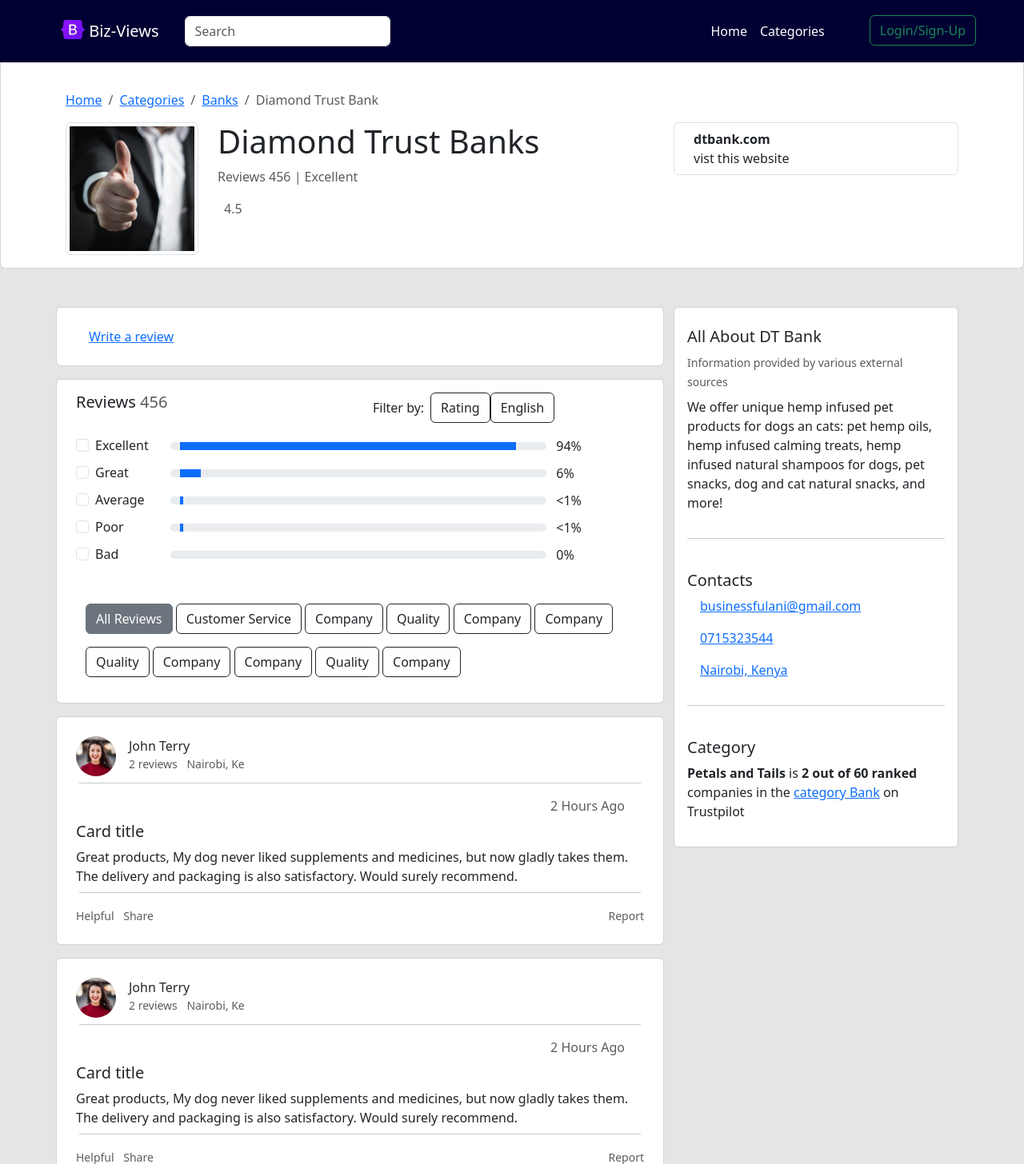
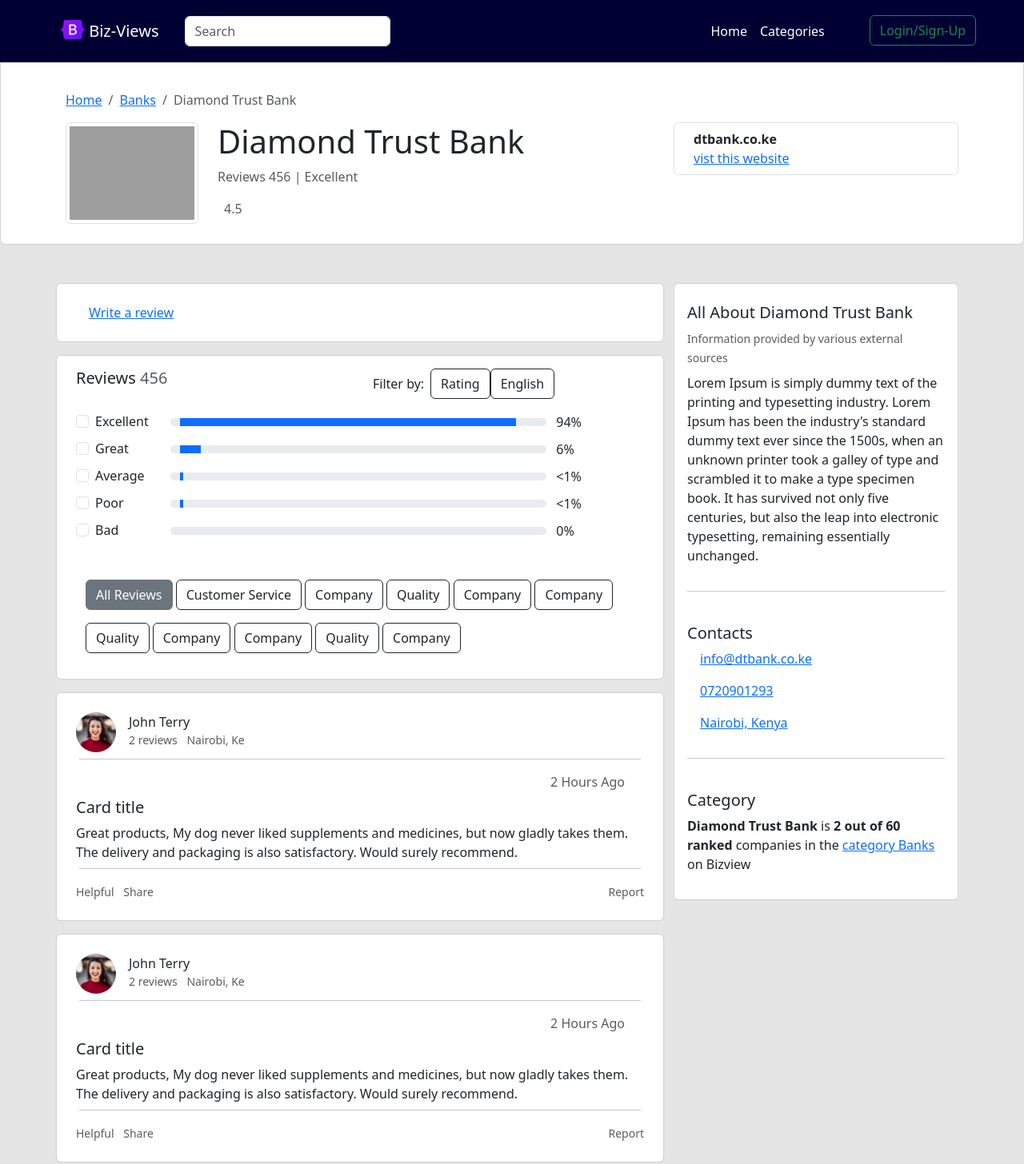
Before and after one commit to MalonzaElkanah/Review-App, a Django app: page /business/1/1/ in a window 1280 px wide. Shown: the top 1456 px of the page at 80% size. Run offline with Django 3.2, Linux system fonts and the light colour scheme; data comes from the database, SQL or seed files in the repository; both versions use the stored data as it was after the commit; some libraries are stand-ins or nearby versions; grey boxes are pictures that could not be loaded.

Commit message:
Business Review update

```diff
--- a/business/models.py
+++ b/business/models.py
@@ -1,5 +1,6 @@
 from django.db import models
 from django.contrib.auth.models import User
+from urllib.parse import urlparse
 
 
 class UserProfile(models.Model):
@@ -39,6 +40,12 @@ class Business(models.Model):
 	def __str__(self):
 		return self.name
 
+	def website_name(self):
+		website = self.website
+		domain = urlparse(website).netloc
+		return domain
+
+
 
 class Review(models.Model):
 	business = models.ForeignKey(Business, on_delete=models.CASCADE)
--- a/business/templates/reviews/business-reviews.html
+++ b/business/templates/reviews/business-reviews.html
@@ -3,6 +3,9 @@
 {% load static %}
 
 {% block title %} Business Reviews {% endblock %}
+{% block css %}
+	<link href="{% static 'main/css/page/business-reviews.css' %}" rel="stylesheet">
+{% endblock %}
 
 {% block content %}
 <main class="main-index">
@@ -14,19 +17,18 @@
 				<nav aria-label="breadcrumb">
 				  	<ol class="breadcrumb">
 				    	<li class="breadcrumb-item"><a href="{% url 'index' %}">Home</a></li>
-				    	<li class="breadcrumb-item"><a href="#">Categories</a></li>
-				    	<li class="breadcrumb-item"><a href="#">Banks</a></li>
-				    	<li class="breadcrumb-item active" aria-current="page">Diamond Trust Bank</li>
+				    	<li class="breadcrumb-item"><a href="{% url 'category-reviews' business.category.name|slugify business.category.id %}">{{business.category.name}}</a></li>
+				    	<li class="breadcrumb-item active" aria-current="page">{{business.name}}</li>
 				  	</ol>
 				</nav>
 				<div class="row">
 					<div class="col-8">
 						<div class="row">
 							<div class="col-3">
-								<img src="{% static 'main/images/pr1.jpg' %}" class="img-thumbnail" alt="...">
+								<img src="{{business.image.url}}" class="img-thumbnail" alt="{{business.name}} Business Image">
 							</div>
 							<div class="col-8">
-								<h1>Diamond Trust Banks</h1>
+								<h1>{{business.name}}</h1>
 								<p class="text-muted">Reviews 456 | <span>Excellent</span></p>
 
 								<div class="d-flex">
@@ -44,8 +46,8 @@
 						<ul class="list-group">
 							<li class="list-group-item d-flex justify-content-between">
 							    <div class="ms-2 me-auto">
-							      <div class="fw-bold">dtbank.com <i class="fas fa-globe text-muted"></i></div>
-							      vist this website
+							      <div class="fw-bold">{{business.website_name}}<i class="fas fa-globe text-muted"></i></div>
+							      <a href="{{business.website}}" target="_blank" rel="noopener noreferrer"> vist this website</a>
 							    </div>
 							</li>
 						</ul>
@@ -71,11 +73,11 @@
 							<a href="#" class="ms-3">Write a review</a>
 						</div>
 						<div class="d-flex">
-	                        <i class="far fa-star fa-3x text-muted"></i>
-	                        <i class="far fa-star fa-3x text-muted"></i>
-	                        <i class="far fa-star fa-3x text-muted"></i>
-	                        <i class="far fa-star fa-3x text-muted"></i>
-	                        <i class="far fa-star fa-3x text-muted"></i>
+	                        <i id="rate-star_1" class="far fa-star fa-3x text-muted rate-star"></i>
+	                        <i id="rate-star_2" class="far fa-star fa-3x text-muted rate-star"></i>
+	                        <i id="rate-star_3" class="far fa-star fa-3x text-muted rate-star"></i>
+	                        <i id="rate-star_4" class="far fa-star fa-3x text-muted rate-star"></i>
+	                        <i id="rate-star_5" class="far fa-star fa-3x text-muted rate-star"></i>
 	                    </div>
 
 					</div>
@@ -228,7 +230,7 @@
 							</div>
 
 						</div>
-						<a class="stretched-link" href="{% url 'business-reviews' %}"></a>
+						<a class="stretched-link" href="#"></a>
 					</div>
 				</div>
 
@@ -287,7 +289,7 @@
 							</div>
 
 						</div>
-						<a class="stretched-link" href="{% url 'business-reviews' %}"></a>
+						<a class="stretched-link" href="#"></a>
 					</div>
 				</div>
 
@@ -346,7 +348,7 @@
 							</div>
 
 						</div>
-						<a class="stretched-link" href="{% url 'business-reviews' %}"></a>
+						<a class="stretched-link" href="#"></a>
 					</div>
 				</div>
 
@@ -362,7 +364,7 @@
 					<div class="card-body">
 						<div class="row pt-2">
 							<div class="col-12">
-								<h5>All About DT Bank</h5>
+								<h5>All About {{business.name}}</h5>
 							</div>
 							<div class="col-12 text-muted pt-0">
 								<small class="pt-0">
@@ -370,7 +372,7 @@
 								</small>
 							</div>
 							<div class="col-12 pt-2">
-								<p>We offer unique hemp infused pet products for dogs an cats: pet hemp oils, hemp infused calming treats, hemp infused natural shampoos for dogs, pet snacks, dog and cat natural snacks, and more!</p>
+								<p>{{business.description}}</p>
 							</div>
 						</div>
 						<hr>
@@ -381,15 +383,15 @@
 							<div class="col-12 text-muted">
 								<p>
 									<i class="fas fa-at"></i>
-									<a href="#" class="ms-3">businessfulani@gmail.com</a>
+									<a href="mailto:{{business.email}}" class="ms-3" target="_blank" rel="noopener noreferrer">{{business.email}}</a>
 								</p>
 								<p>
 									<i class="fas fa-phone-alt"></i>
-									<a href="#" class="ms-3">0715323544</a>
+									<a href="tel:{{business.phone_number}}" class="ms-3">{{business.phone_number}}</a>
 								</p>
 								<p>
 									<i class="fas fa-map-marker-alt"></i>
-									<a href="#" class="ms-3">Nairobi, Kenya</a>
+									<a href="#" class="ms-3">{{business.county}}, {{business.country}}</a>
 								</p>
 							</div>
 						</div>
@@ -401,9 +403,9 @@
 							</div>
 							<div class="col-12">
 								<p>
-									<strong>Petals and Tails</strong> is
+									<strong>{{business.name}}</strong> is
 									<strong>2 out of 60 ranked</strong> companies in the
-									<a href="#">category Bank</a> on Trustpilot
+									<a href="#">category {{business.category.name}}</a> on Bizview
 								</p>
 							</div>
 						</div>
@@ -419,3 +421,98 @@
 
 </main>
 {% endblock %}
+
+{% block javascript %}
+	<script type="text/javascript">
+		//Hover rate-star_1
+		$("#rate-star_1").hover(function(){
+			$("#rate-star_1, #rate-star_2, #rate-star_3, #rate-star_4, #rate-star_5").removeClass();
+			$("#rate-star_1").addClass("fas fa-star fa-3x text-danger");
+			$("#rate-star_2, #rate-star_3, #rate-star_4, #rate-star_5").addClass("far fa-star fa-3x text-muted rate-star");
+		}, function(){
+			$("#rate-star_1, #rate-star_2, #rate-star_3, #rate-star_4, #rate-star_5").removeClass();
+		  	$("#rate-star_1, #rate-star_2, #rate-star_3, #rate-star_4, #rate-star_5").addClass("far fa-star fa-3x text-muted rate-star");
+		});
+		// Click rate-star_1
+		$("#rate-star_1").click(function(event){
+			event.preventDefault();
+			$(this).off('mouseenter mouseleave');
+			$("#rate-star_1, #rate-star_2, #rate-star_3, #rate-star_4, #rate-star_5").removeClass();
+			$("#rate-star_1").addClass("fas fa-star fa-3x text-danger");
+			$("#rate-star_2, #rate-star_3, #rate-star_4, #rate-star_5").addClass("far fa-star fa-3x text-muted rate-star");
+		});
+
+		// Hover rate-star_2
+		$("#rate-star_2").hover(function(){
+			$("#rate-star_1, #rate-star_2, #rate-star_3, #rate-star_4, #rate-star_5").removeClass();
+			$("#rate-star_1, #rate-star_2").addClass("fas fa-star fa-3x text-danger text-opacity-75");
+			$("#rate-star_3, #rate-star_4, #rate-star_5").addClass("far fa-star fa-3x text-muted rate-star");
+		}, function(){
+			$("#rate-star_1, #rate-star_2, #rate-star_3, #rate-star_4, #rate-star_5").removeClass();
+		  	$("#rate-star_1, #rate-star_2, #rate-star_3, #rate-star_4, #rate-star_5").addClass("far fa-star fa-3x text-muted rate-star");
+		});
+		// Click rate-star_2
+		$("#rate-star_2").click(function(event){
+			event.preventDefault();
+			$(this).off('mouseenter mouseleave');
+			$("#rate-star_1, #rate-star_2, #rate-star_3, #rate-star_4, #rate-star_5").removeClass();
+			$("#rate-star_1, #rate-star_2").addClass("fas fa-star fa-3x text-danger text-opacity-75");
+			$("#rate-star_3, #rate-star_4, #rate-star_5").addClass("far fa-star fa-3x text-muted rate-star");
+		});
+
+		// Hover rate-star_3
+		$("#rate-star_3").hover(function(){
+			$("#rate-star_1, #rate-star_2, #rate-star_3, #rate-star_4, #rate-star_5").removeClass();
+			$("#rate-star_1, #rate-star_2, #rate-star_3").addClass("fas fa-star fa-3x text-success text-opacity-50");
+			$("#rate-star_4, #rate-star_5").addClass("far fa-star fa-3x text-muted rate-star");
+		}, function(){
+			$("#rate-star_1, #rate-star_2, #rate-star_3, #rate-star_4, #rate-star_5").removeClass();
+		  	$("#rate-star_1, #rate-star_2, #rate-star_3, #rate-star_4, #rate-star_5").addClass("far fa-star fa-3x text-muted rate-star");
+		});
+		// Click rate-star_3
+		$("#rate-star_3").click(function(event){
+			event.preventDefault();
+			$(this).off('mouseenter mouseleave');
+			$("#rate-star_1, #rate-star_2, #rate-star_3, #rate-star_4, #rate-star_5").removeClass();
+			$("#rate-star_1, #rate-star_2, #rate-star_3").addClass("fas fa-star fa-3x text-success text-opacity-50");
+			$("#rate-star_4, #rate-star_5").addClass("far fa-star fa-3x text-muted rate-star");
+		});
+
+		// Hover rate-star_4
+		$("#rate-star_4").hover(function(){
+			$("#rate-star_1, #rate-star_2, #rate-star_3, #rate-star_4, #rate-star_5").removeClass();
+			$("#rate-star_1, #rate-star_2, #rate-star_3, #rate-star_4").addClass("fas fa-star fa-3x text-success text-opacity-75");
+			$("#rate-star_5").addClass("far fa-star fa-3x text-muted rate-star");
+		}, function(){
+			$("#rate-star_1, #rate-star_2, #rate-star_3, #rate-star_4, #rate-star_5").removeClass();
+		  	$("#rate-star_1, #rate-star_2, #rate-star_3, #rate-star_4, #rate-star_5").addClass("far fa-star fa-3x text-muted rate-star");
+		});
+		// Click rate-star_4
+		$("#rate-star_4").click(function(event){
+			event.preventDefault();
+			$(this).off('mouseenter mouseleave');
+			$("#rate-star_1, #rate-star_2, #rate-star_3, #rate-star_4, #rate-star_5").removeClass();
+			$("#rate-star_1, #rate-star_2, #rate-star_3, #rate-star_4").addClass("fas fa-star fa-3x text-success text-opacity-75");
+			$("#rate-star_5").addClass("far fa-star fa-3x text-muted rate-star");
+		});
+
+		// Hover rate-star_5
+		$("#rate-star_5").hover(function(){
+			$("#rate-star_1, #rate-star_2, #rate-star_3, #rate-star_4, #rate-star_5").removeClass();
+			$("#rate-star_1, #rate-star_2, #rate-star_3, #rate-star_4, #rate-star_5").addClass("fas fa-star fa-3x text-success");
+		}, function(){
+			$("#rate-star_1, #rate-star_2, #rate-star_3, #rate-star_4, #rate-star_5").removeClass("fas fa-star fa-3x text-success");
+		  	$("#rate-star_1, #rate-star_2, #rate-star_3, #rate-star_4, #rate-star_5").addClass("far fa-star fa-3x text-muted rate-star");
+		});
+		// Click rate-star_5
+		$("#rate-star_5").click(function(event){
+			event.preventDefault();
+			$(this).off('mouseenter mouseleave');
+			$("#rate-star_1, #rate-star_2, #rate-star_3, #rate-star_4, #rate-star_5").removeClass();
+			$("#rate-star_1, #rate-star_2, #rate-star_3, #rate-star_4, #rate-star_5").addClass("fas fa-star fa-3x text-success");
+		});
+
+		//fas fa-star fa-3x text-success
+
+	</script>
+{% endblock %}
```
Also changed, not shown: db.sqlite3.
